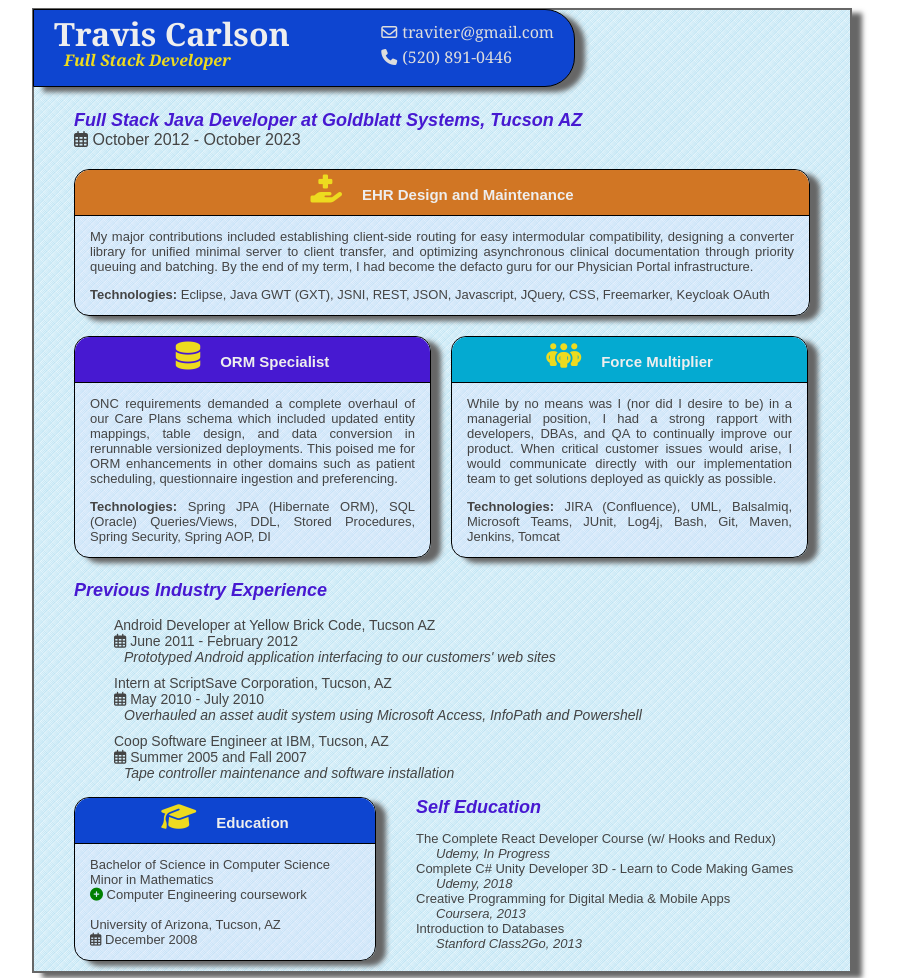
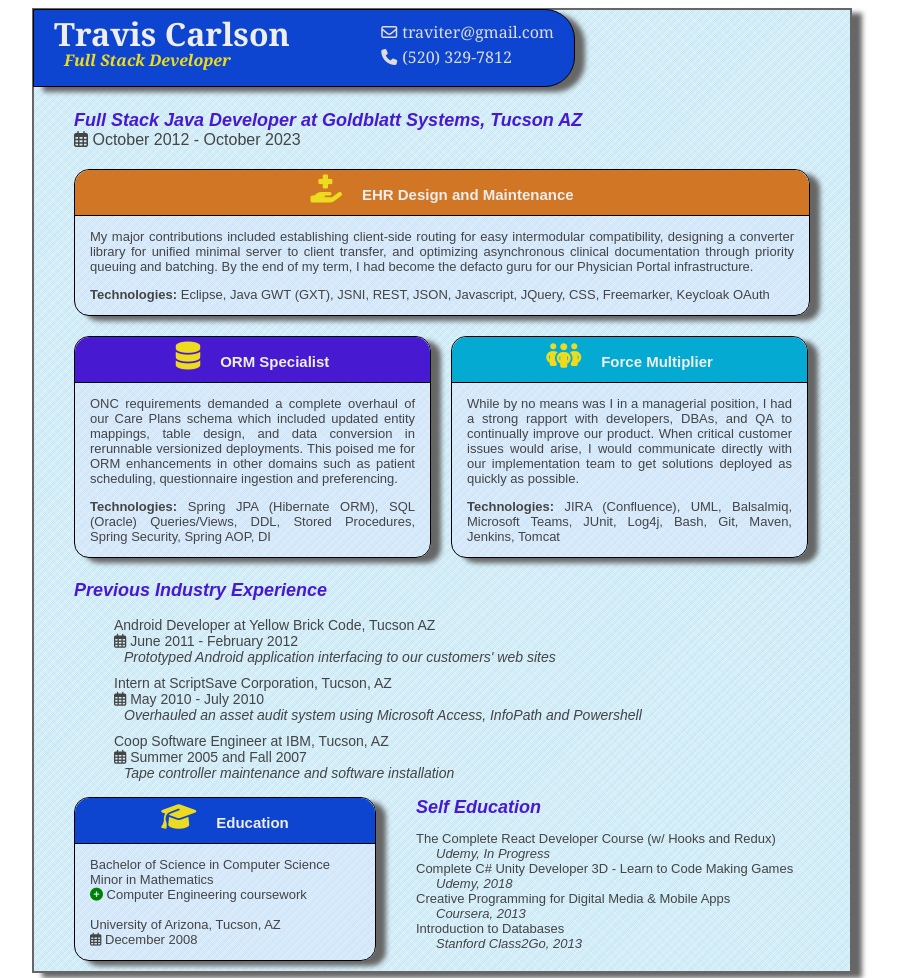
Before and after one commit to traviter/traviter.github.io, a plain HTML site: page index.html in a window 1280 px wide. Shown: the top 978 px of the page, without its empty margins (198-1095 px from the left). Drawn offline with Linux system fonts and the light colour scheme.

Commit message:
Update index.html
Added google voice and minor edit

```diff
--- a/index.html
+++ b/index.html
@@ -18,8 +18,7 @@
             <ul class="contact">
                 <li class="email"><a href="mailto:traviter@gmail.com"><i
                             class="contact-icon fa-regular fa-envelope"></i>traviter@gmail.com</a></li>
-                <li class="phone"><a href="tel:520-891-0446"><i class="contact-icon fa-solid fa-phone"></i></i>(520)
-                        891-0446</a></li>
+                <li class="phone"><a href="tel:520-329-7812"><i class="contact-icon fa-solid fa-phone"></i></i>(520) 329-7812</a></li>
             </ul>
         </div>
         <br />
@@ -63,7 +62,7 @@
                         <div class="card-header">
                             <h4><i class="card-icon fa-solid fa-people-group"></i>Force Multiplier</h4>
                         </div>
-                        <p>While by no means was I (nor did I desire to be) in a managerial position, I had a strong
+                        <p>While by no means was I in a managerial position, I had a strong
                             rapport with developers, DBAs, and QA to continually improve our product. When critical
                             customer issues would arise, I would communicate directly with our implementation team to
                             get solutions deployed as quickly as possible.
```
